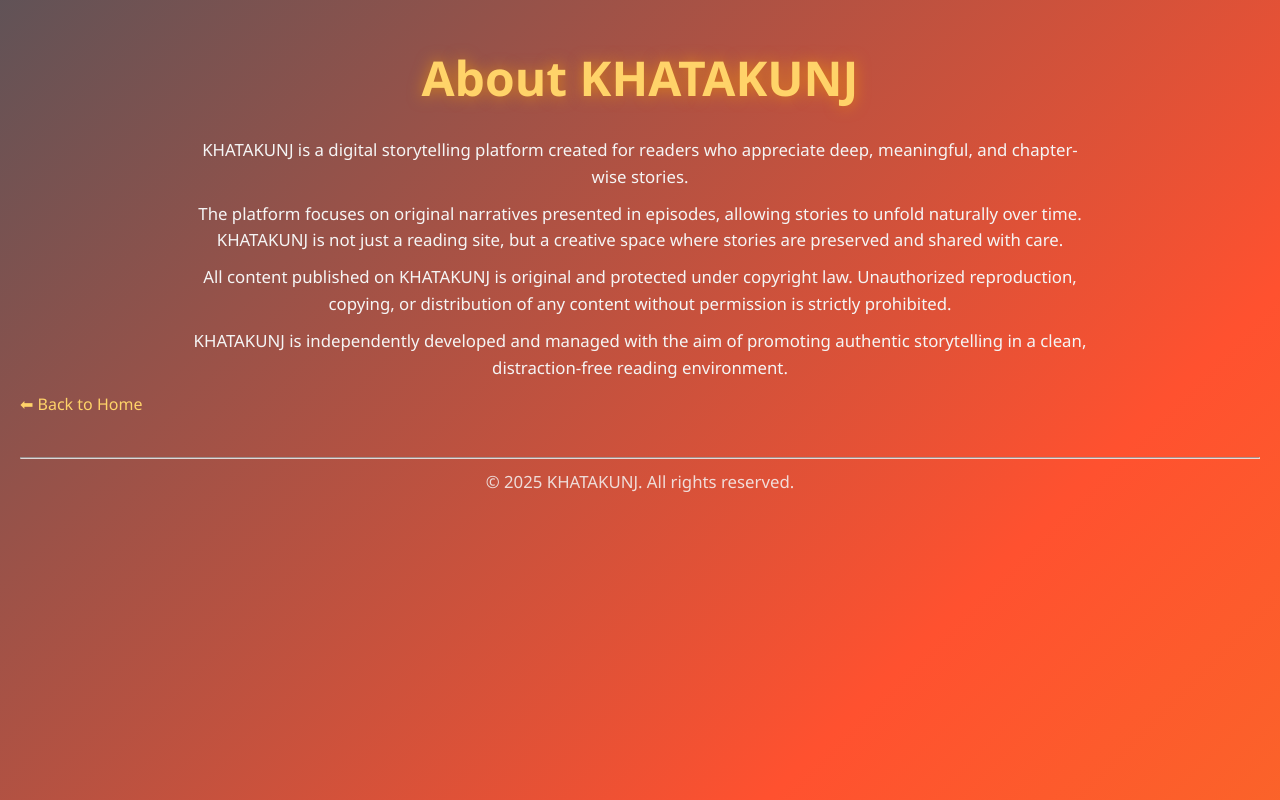
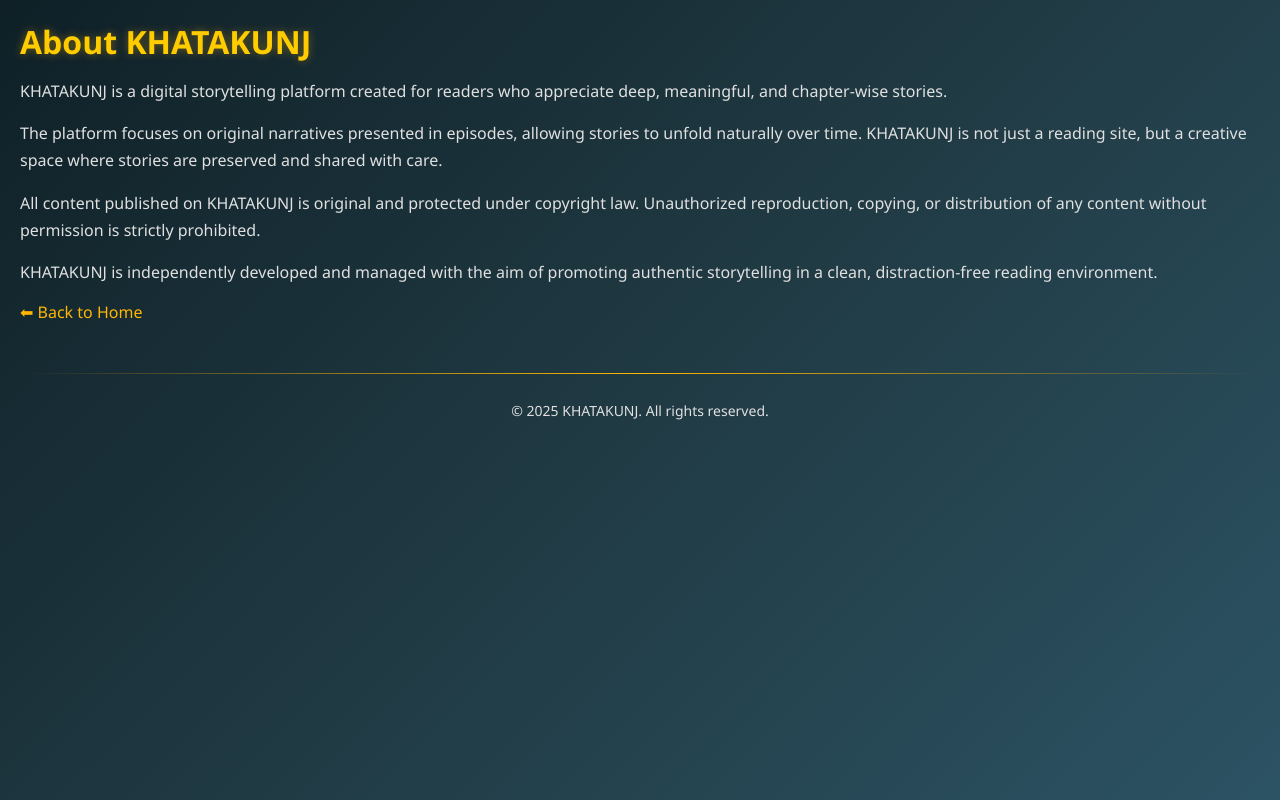
Before and after one commit to prajwalnaik01-png/khathakunj, a Flask app: page /about in a window 1280 px wide. Run offline with Flask 3, Linux system fonts and the light colour scheme.

Commit message:
Update style.css

```diff
--- a/static/style.css
+++ b/static/style.css
@@ -3,180 +3,136 @@
   margin: 0;
   padding: 0;
   box-sizing: border-box;
-  font-family: "Segoe UI", Arial, sans-serif;
+  font-family: "Segoe UI", sans-serif;
 }
 
-/* ===== BODY (FIRE + WATER THEME) ===== */
+/* ===== BODY ===== */
 body {
   min-height: 100vh;
   background: linear-gradient(
     135deg,
     #0f2027,
     #203a43,
-    #2c5364,
-    #ff512f,
-    #f09819
+    #2c5364
   );
-  background-size: 400% 400%;
-  animation: bgFlow 12s ease infinite;
   color: #f5f5f5;
-  line-height: 1.6;
   padding: 20px;
-}
-
-/* Background animation */
-@keyframes bgFlow {
-  0% { background-position: 0% 50%; }
-  50% { background-position: 100% 50%; }
-  100% { background-position: 0% 50%; }
 }
 
 /* ===== LINKS ===== */
 a {
-  color: #ffd369;
+  color: #ffb703;
   text-decoration: none;
-  transition: color 0.3s ease;
+  transition: 0.3s;
 }
 
 a:hover {
-  color: #ffffff;
-  text-shadow: 0 0 6px rgba(255, 211, 105, 0.8);
+  color: #ffd166;
 }
 
 /* ===== NAVBAR ===== */
 div[style*="border-bottom"] {
-  background: rgba(0, 0, 0, 0.45);
+  background: rgba(0, 0, 0, 0.6);
   backdrop-filter: blur(6px);
   border-radius: 10px;
-  margin-bottom: 20px;
+  margin-bottom: 25px;
 }
 
 /* ===== HEADINGS ===== */
-h1 {
-  text-align: center;
-  font-size: 3rem;
-  margin: 20px 0;
-  color: #ffd369;
-  text-shadow: 0 0 15px rgba(255, 165, 0, 0.6);
-}
-
-h2 {
-  color: #ffb703;
+h1, h2, h3 {
+  color: #ffcc00;
   margin-bottom: 15px;
-}
-
-h3 {
-  color: #ffd369;
-  margin-bottom: 10px;
+  text-shadow: 0 0 8px rgba(255, 180, 0, 0.4);
 }
 
 /* ===== PARAGRAPHS ===== */
 p {
-  max-width: 900px;
-  margin: 10px auto;
-  font-size: 1.05rem;
-  text-align: center;
-}
-
-/* ===== CENTER BOX (LOGIN / REGISTER / ADMIN) ===== */
-form {
-  background: rgba(0, 0, 0, 0.55);
-  max-width: 420px;
-  margin: 60px auto;
-  padding: 25px;
-  border-radius: 14px;
-  box-shadow: 0 0 25px rgba(0, 0, 0, 0.7);
-  animation: fadeUp 0.8s ease;
-}
-
-@keyframes fadeUp {
-  from {
-    opacity: 0;
-    transform: translateY(20px);
-  }
-  to {
-    opacity: 1;
-    transform: translateY(0);
-  }
-}
-
-/* ===== INPUTS ===== */
-input, textarea, select {
-  width: 100%;
-  padding: 12px;
-  margin-bottom: 14px;
-  border-radius: 8px;
-  border: none;
-  outline: none;
-  font-size: 0.95rem;
-}
-
-textarea {
-  resize: vertical;
-  min-height: 120px;
+  line-height: 1.7;
+  margin-bottom: 15px;
+  color: #e0e0e0;
 }
 
 /* ===== BUTTONS ===== */
 button {
-  width: 100%;
-  padding: 12px;
-  border-radius: 25px;
+  background: linear-gradient(135deg, #ff512f, #dd2476);
   border: none;
-  background: linear-gradient(45deg, #ff512f, #f09819);
-  color: #fff;
-  font-size: 1rem;
+  padding: 10px 18px;
+  color: white;
+  font-size: 15px;
+  border-radius: 8px;
   cursor: pointer;
-  transition: all 0.3s ease;
-  box-shadow: 0 0 10px rgba(255, 100, 0, 0.6);
+  transition: 0.3s;
 }
 
 button:hover {
-  transform: scale(1.03);
-  box-shadow: 0 0 20px rgba(255, 160, 0, 0.9);
+  transform: scale(1.05);
+  box-shadow: 0 0 12px rgba(255, 81, 47, 0.6);
+}
+
+/* ===== FORMS ===== */
+input, textarea, select {
+  width: 100%;
+  padding: 10px;
+  border-radius: 6px;
+  border: none;
+  margin-top: 5px;
+  margin-bottom: 10px;
+  background: rgba(255, 255, 255, 0.1);
+  color: white;
+}
+
+input::placeholder, textarea::placeholder {
+  color: #ccc;
+}
+
+/* ===== LOGIN / REGISTER CENTER ===== */
+form {
+  max-width: 420px;
+  margin: 60px auto;
+  padding: 30px;
+  background: rgba(0, 0, 0, 0.65);
+  border-radius: 15px;
+  box-shadow: 0 0 25px rgba(0, 0, 0, 0.7);
 }
 
 /* ===== STORY LIST ===== */
 p a {
-  font-size: 1.1rem;
+  font-size: 17px;
 }
 
-/* ===== CHAPTER CONTENT ===== */
-.chapter-content, .story-content {
-  background: rgba(0, 0, 0, 0.55);
-  padding: 25px;
-  border-radius: 12px;
-  max-width: 900px;
-  margin: 30px auto;
-  box-shadow: 0 0 20px rgba(0, 0, 0, 0.7);
-  animation: fadeUp 0.8s ease;
-}
-
-.chapter-content p {
-  text-align: left;
-  margin-bottom: 14px;
+/* ===== ADMIN PANEL ===== */
+hr {
+  border: 0;
+  height: 1px;
+  background: linear-gradient(to right, transparent, #ffb703, transparent);
+  margin: 25px 0;
 }
 
 /* ===== FOOTER ===== */
 footer {
-  margin-top: 40px;
+  margin-top: 50px;
   text-align: center;
-  opacity: 0.85;
-  font-size: 0.9rem;
+  color: #aaa;
+  font-size: 14px;
 }
 
-/* ===== ADMIN LINKS ===== */
-a[href*="/admin"] {
-  color: #ff9f1c;
-  font-weight: bold;
+/* ===== READER MODE ===== */
+.reader {
+  max-width: 800px;
+  margin: auto;
+  font-size: 18px;
+  line-height: 1.9;
+  background: rgba(0, 0, 0, 0.7);
+  padding: 30px;
+  border-radius: 15px;
 }
 
-/* ===== MOBILE RESPONSIVE ===== */
+/* ===== RESPONSIVE ===== */
 @media (max-width: 600px) {
+  body {
+    padding: 10px;
+  }
   h1 {
-    font-size: 2.2rem;
-  }
-
-  form {
-    margin: 30px 10px;
+    font-size: 26px;
   }
 }
```
